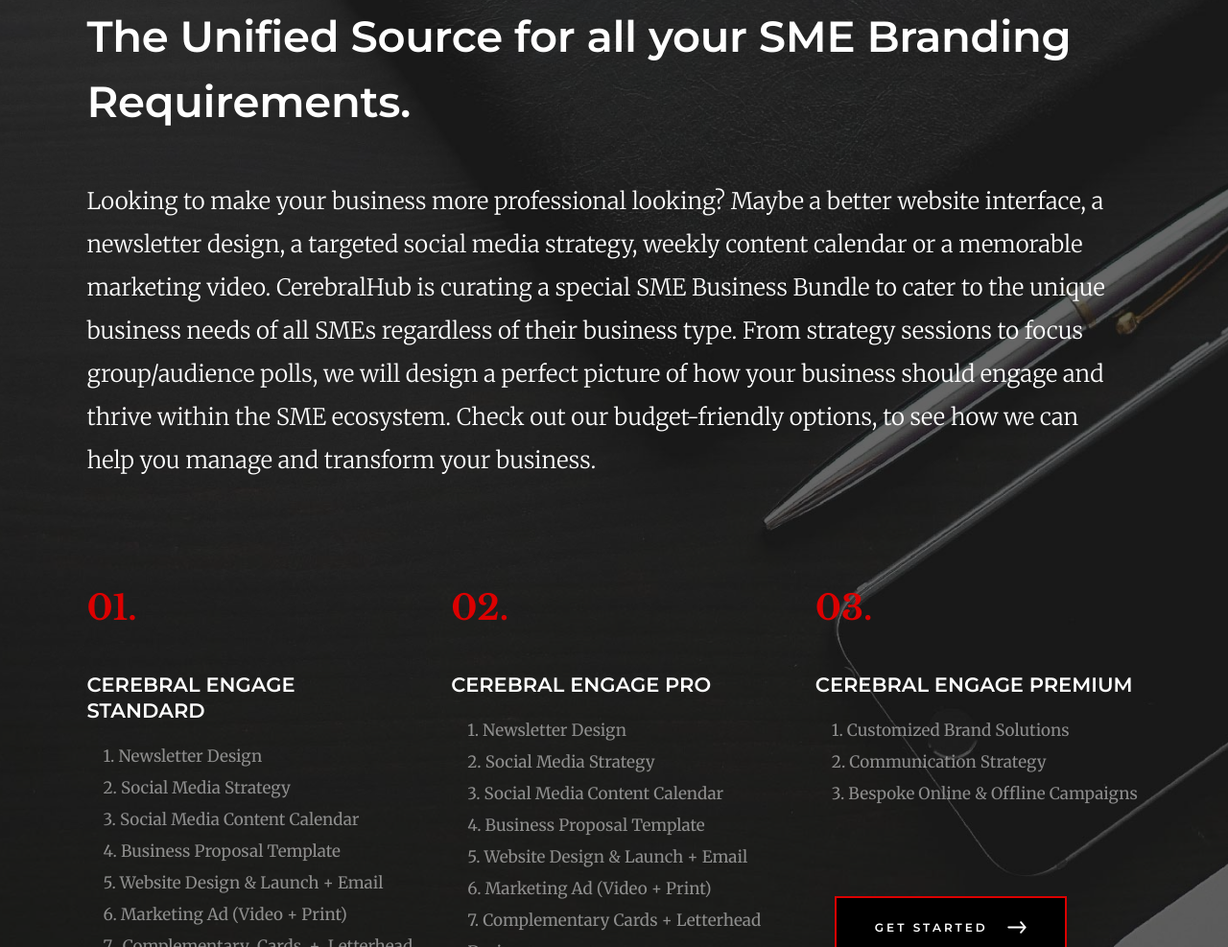
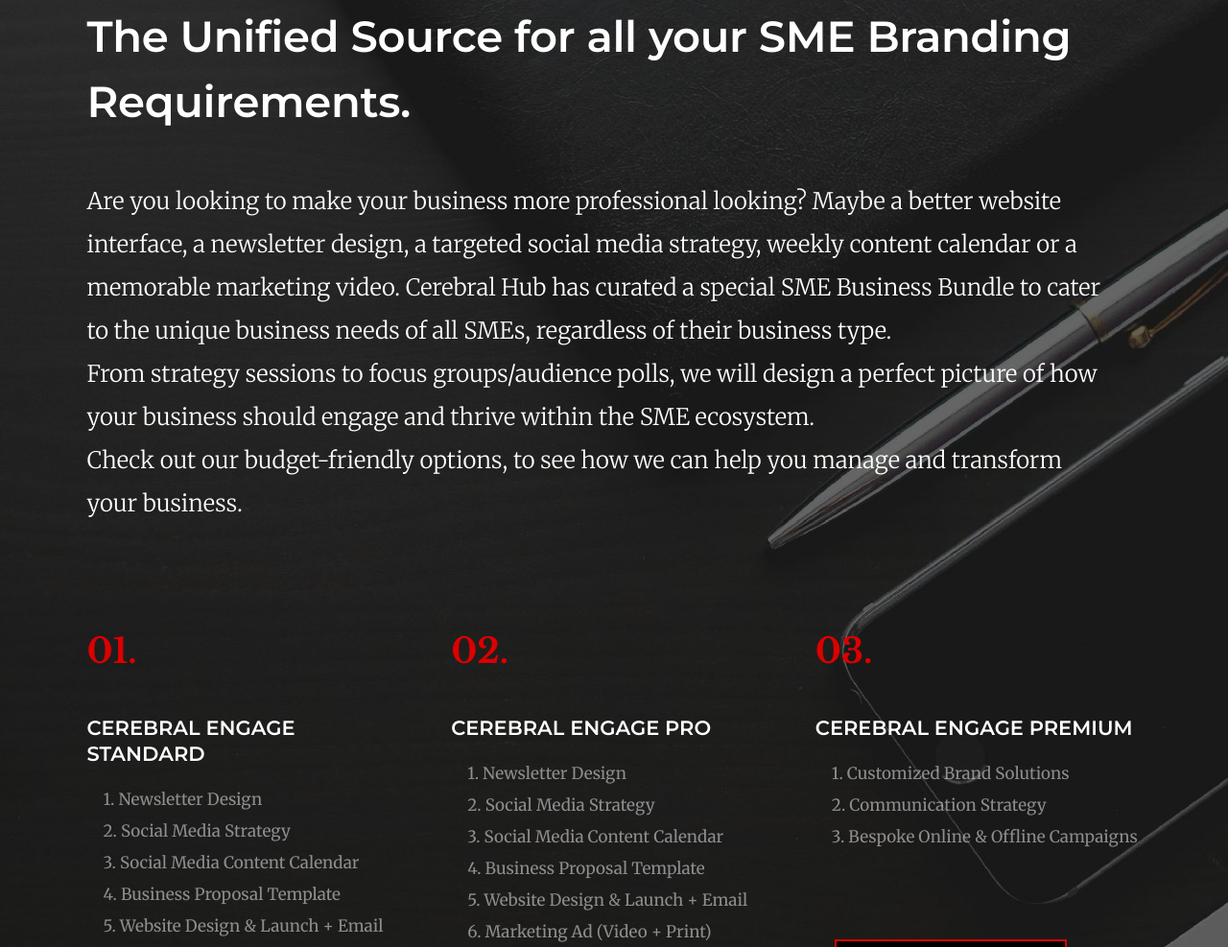
Before and after one commit to Cerebralhub/cerebral-site, a plain HTML site: page engage.html in a window 1280 px wide. Shown: the part 1033-2020 px from the top of the page at 96% size. Drawn offline with nearby package versions, Linux system fonts and the light colour scheme.

Commit message:
changed engage content

```diff
--- a/engage.html
+++ b/engage.html
@@ -112,10 +112,9 @@ Scroll
 The Unified Source for all your SME Branding Requirements.
 </h1>
 <p class="lead lead-light">
-
-  Looking to make your business more professional looking? Maybe a better website interface, a newsletter design, a targeted social media strategy, weekly content calendar or a memorable marketing video.
-  CerebralHub is curating a special SME Business Bundle to cater to the unique business needs of all SMEs regardless of their business type.
-  From strategy sessions to focus group/audience polls, we will design a perfect picture of how your business should engage and thrive within the SME ecosystem. Check out our budget-friendly options, to see how we can help you manage and transform your business.
+Are you looking to make your business more professional looking? Maybe a better website interface, a newsletter design, a targeted social media strategy, weekly content calendar or a memorable marketing video. Cerebral Hub has curated a special SME Business Bundle to cater to the unique business needs of all SMEs, regardless of their business type.<br>
+From strategy sessions to focus groups/audience polls, we will design a perfect picture of how your business should engage and thrive within the SME ecosystem. <br>
+Check out our budget-friendly options, to see how we can help you manage and transform your business.
 </p>
 </div>
 </div>
```
